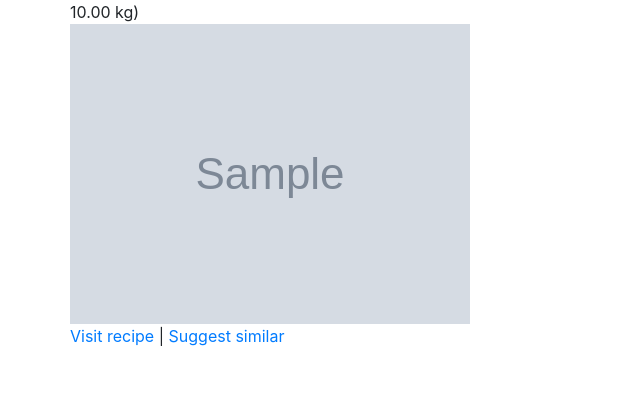
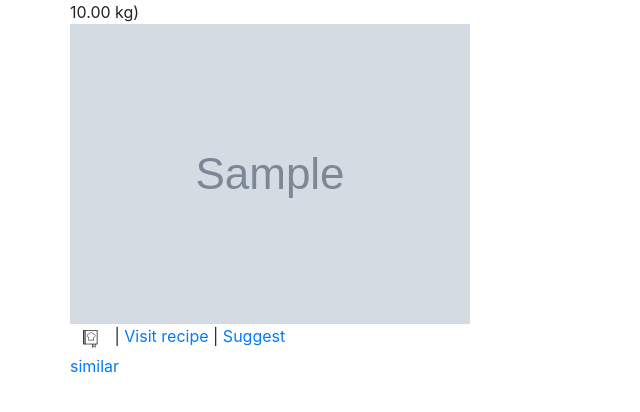
Before and after one commit to sbuergers/sustainable-recipe-recommender-website, a Flask app: template application/templates/explore.html in a window 1280 px wide. Shown: the part 228-640 px from the top of the page, without its empty margins (0-640 px from the left). Run offline with Flask 2, Linux system fonts and the light colour scheme; the template is opened without the code that fills it: values that come from a table or form of the project are taken from there, most other values are stand-ins (such as "Sample title", 1, 10 or a date in 2020); grey boxes marked "Sample" are stand-in pictures; parts of the project's set-up code (start-up, migrations or seed data) failed here and were passed over; some libraries are stand-ins or nearby versions.

Commit message:
added tentative (broken) bookmark logic to search_results view

```diff
--- a/application/templates/explore.html
+++ b/application/templates/explore.html
@@ -112,6 +112,22 @@
             </div>
 
             <!-- Links -->
+            {% if df['bookmarked'] %}
+                <a href="{{ url_for('main.search_results', search_term=search_term, page=page, bookmark=df['url']) }}">
+                    <div class="cookbook">
+                        <img src="../static/cookbook_icon.png" alt="bookmark" title="Remove recipe from cookbook">
+                        <img src="../static/cookbook_icon_inactive.png" class="cookbook img-top" alt="bookmarked" title="Remove recipe from cookbook">
+                    </div>
+                </a>
+            {% else %}
+                <a href="{{ url_for('main.compare_recipes', search_term=search_term, page=page, bookmark=df['url']) }}">
+                    <div class="cookbook">
+                        <img src="../static/cookbook_icon_inactive.png" alt="bookmark" title="Add recipe to cookbook">
+                        <img src="../static/cookbook_icon.png" class="cookbook img-top" alt="bookmarked" title="Add recipe to cookbook">
+                    </div>
+                </a>
+            {% endif %}
+                |
             <a href="{{ 'https://www.epicurious.com/recipes/food/views/' + df['url']}}"
                 target="_blank">
                 Visit recipe
```
Also changed, not shown: application/main/routes.py (+13 -3 lines).
